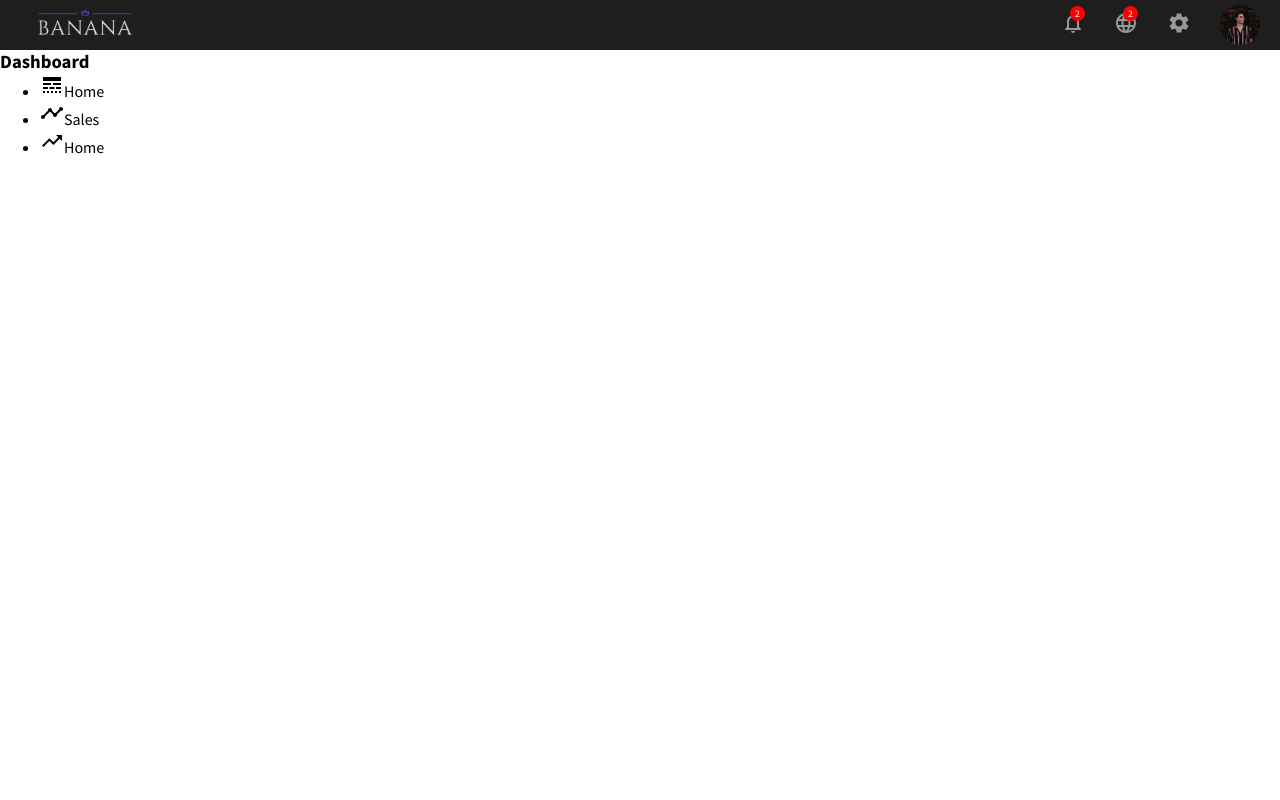
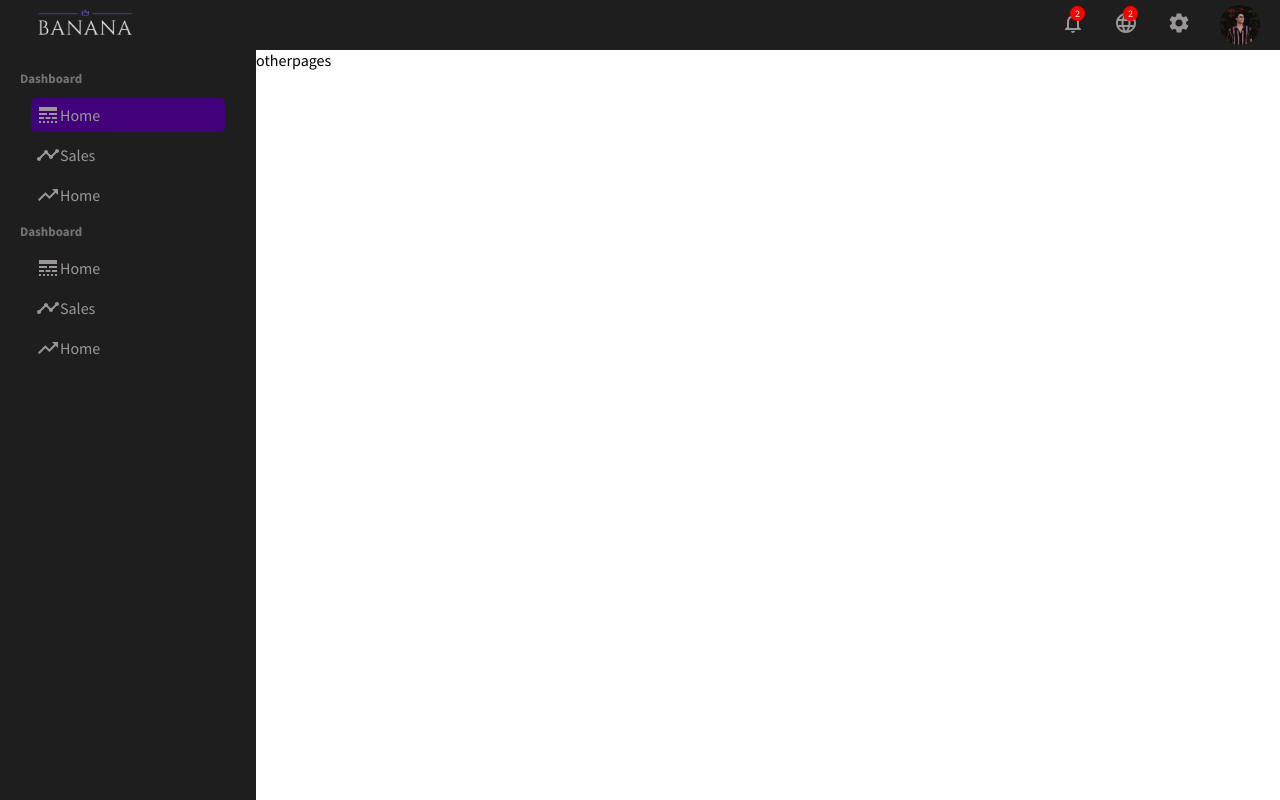
Before and after one commit to malekaridhi/ecommerceMern, a React (Create React App) app in the folder admin/: page / in a window 1280 px wide. Built offline with nearby package versions, Linux system fonts and the light colour scheme.

Commit message:
admin sidebar

```diff
--- a/admin/src/App.js
+++ b/admin/src/App.js
@@ -7,7 +7,9 @@ function App() {
     <Topbar/>
     <div className="container">
       <Sidebar/>
-
+      <div className="others">
+      otherpages
+      </div>
 
     </div>
     </div>
--- a/admin/src/app.css
+++ b/admin/src/app.css
@@ -1,3 +1,6 @@
 .container{
     display: flex;
 }
+.others{
+    flex: 4;
+}
--- a/admin/src/components/sidebar/Sidebar.jsx
+++ b/admin/src/components/sidebar/Sidebar.jsx
@@ -10,6 +10,21 @@ const Sidebar = () => {
         <div className="sidebarWrapper">
             <div className="sidebarMenu">
                 <h3 className='sidebarTitle'>Dashboard</h3>
+                 <ul className="sidebarList">
+                     <li className="sidebarListItem active">
+                       <LineStyleIcon/>
+                       Home
+                     </li>
+                     <li className="sidebarListItem">
+                       <TimelineIcon/>
+                       Sales
+                     </li>
+                     <li className="sidebarListItem">
+                       <TrendingUpIcon/>
+                       Home
+                     </li>
+                 </ul>
+                 <h3 className='sidebarTitle'>Dashboard</h3>
                  <ul className="sidebarList">
                      <li className="sidebarListItem">
                        <LineStyleIcon/>
--- a/admin/src/components/sidebar/sidebar.css
+++ b/admin/src/components/sidebar/sidebar.css
@@ -1,3 +1,41 @@
 .sidebar{
-    flex: 1;
+  flex: 1;
+  height: calc(100vh - 50px);
+  background-color:#1e1e1e;
+  position: sticky;
+  top: 50px;
+
 }
+.sidebarWrapper{
+    padding: 20px;
+    color:rgb(155, 151, 151);
+}
+.sidebarMenu{
+  margin-bottom: 10px;
+}
+.sidebarTitle{
+    font-size: 13px;
+  color: rgb(117, 116, 116);
+}
+.sidebarList {
+    list-style: none;
+    padding: 5px;
+  }
+  .sidebarListItem {
+    padding: 5px;
+    cursor: pointer;
+    display: flex;
+    align-items: center;
+    border-radius: 5px;
+   margin: 6px;
+  }
+
+  .sidebarListItem.active,
+.sidebarListItem:hover {
+  background-color: rgb(64, 1, 122);
+}
+
+.sidebarIcon{
+    margin-right: 5px;
+    font-size: 20px !important;
+}
```
